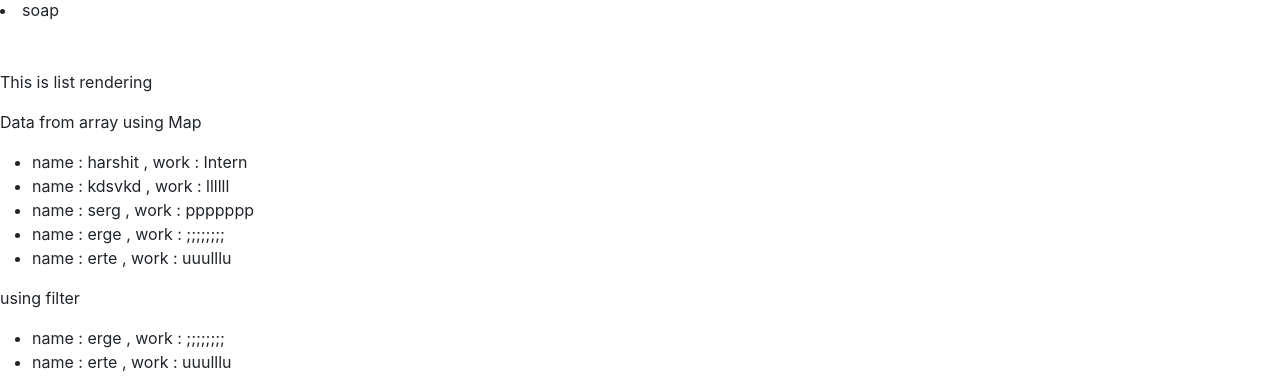
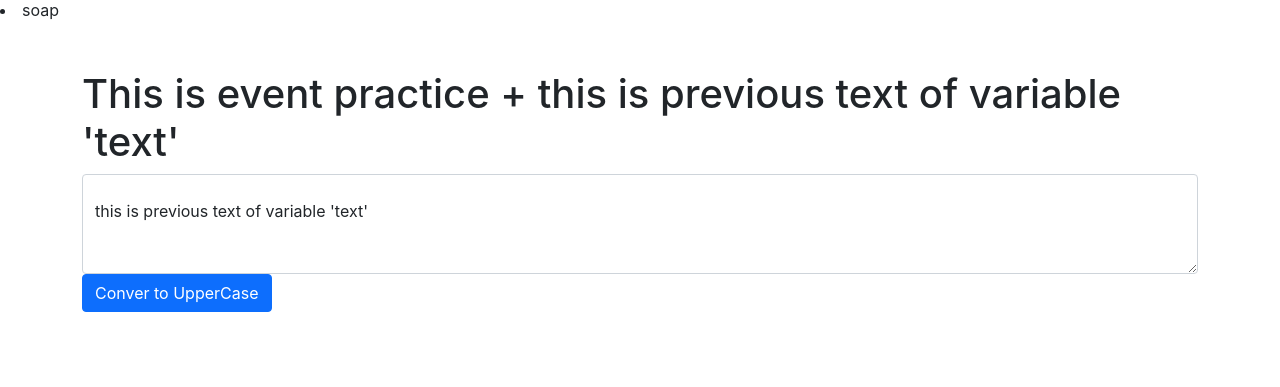
Before and after one commit to harshitpatel123/React_Projects, a React (Create React App) app in the folder my-react-app/: page / in a window 1280 px wide. Shown: the part 526-913 px from the top of the page. After the commit the page ends 838 px from the top, so only its background shows below. Built offline with nearby package versions, Linux system fonts and the light colour scheme.

Commit message:
complete first module practice

```diff
--- a/my-react-app/src/App.js
+++ b/my-react-app/src/App.js
@@ -4,6 +4,7 @@ import Navbar from './components/Navbar';
 import { Gl1 } from './components/gallery';
 import Packing from './components/paking';
 import Listitems from './components/itemlist';
+import Textform from './components/textform';
 
 function App() {
   return (
@@ -15,8 +16,9 @@ function App() {
       <Gl1 name2="Harshit" age="20" />
       <Packing/>
       <br /><br />
-      <p>This is list rendering </p>
-      <Listitems/>
+      {/* <p>This is list rendering </p>
+      <Listitems/> */}
+      <Textform heading = "This is event practice"/>
     </>
   );
 }
--- /dev/null
+++ b/my-react-app/src/components/textform.js
@@ -0,0 +1,24 @@
+import React,{useState} from 'react'
+
+export default function Textform(props) {
+    function onclickuppercase(){
+        const newtext = text.toUpperCase()
+        setText(newtext)
+    }
+
+    function handleOnChange(event){
+        setText(event.target.value)
+    }
+
+    const [text,setText] = useState("this is previous text of variable 'text'")
+
+    return (
+        <div className='container'>
+            <h1>{props.heading} + {text}</h1>
+            <div className="form-floating">
+                <textarea className="form-control" value={text} onChange={handleOnChange} id="floatingTextarea2" style={{height: "100px"}}></textarea>
+                <btm className="btn btn-primary" onClick={onclickuppercase}>Conver to UpperCase</btm>
+            </div>
+        </div>
+    )
+}
```
